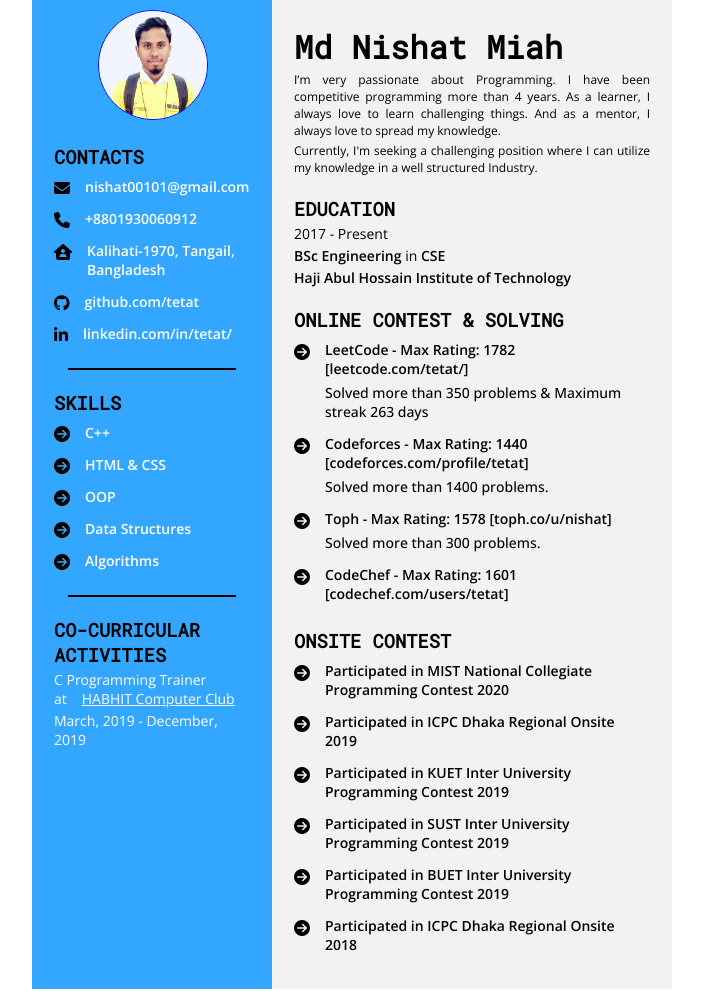
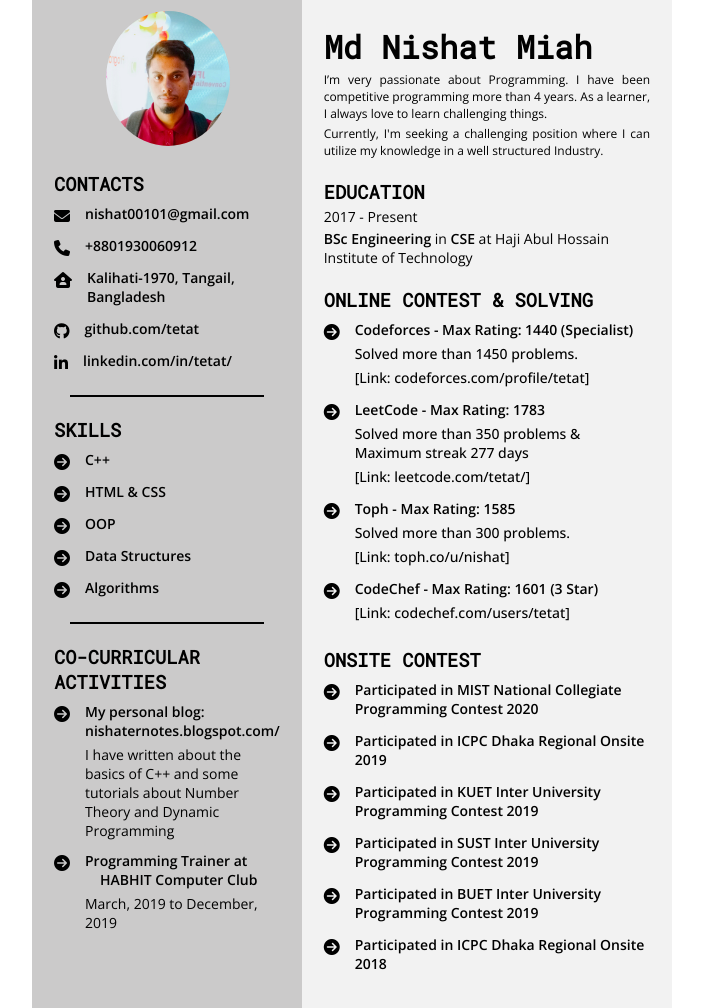
Before and after one commit to tetat/My-Resume, a plain HTML site: page index.html in a window 1280 px wide. Shown: the whole page, without its empty margins (288-991 px from the left). Drawn offline with nearby package versions, Linux system fonts and the light colour scheme.

Commit message:
picture change and some update

```diff
--- a/index.html
+++ b/index.html
@@ -22,7 +22,7 @@
     <div class="container">
         <div class="left-side">
             <div class="image">
-                <img src="Images/rsz_1.png" alt="" width="100%">
+                <img src="Images/ppicpc.jpg" alt="" width="100%">
             </div>
             <!-- contacts informations -->
 
@@ -139,9 +139,33 @@
             <!-- volunteer experience section -->
             <div class="sub-container">
                 <h3>Co-Curricular Activities</h3>
-                <p class="gap-y text-modify">C Programming Trainer at<a class="text-modify"
-                        href="https://www.facebook.com/HabhitComputerClub" target="_blank">HABHIT Computer Club</a></p>
-                <p class="gap-y text-modify">March, 2019 - December, 2019</p>
+                <div class="gap-y display-flex">
+                    <span class="margin-right padding-top-sm">
+                        <i class="fa-solid fa-circle-arrow-right"></i>
+                    </span>
+                    <div>
+                        <p class="text-semi-bold text-modify gap-y-sm">
+                            My personal blog: nishaternotes.blogspot.com/
+                        </p>
+                        <p class="gap-y text-modify">I have written about the basics of C++ and some tutorials about
+                            Number Theory and Dynamic Programming</p>
+                    </div>
+                </div>
+                <div class="gap-y display-flex">
+                    <span class="margin-right padding-top-sm">
+                        <i class="fa-solid fa-circle-arrow-right"></i>
+                    </span>
+                    <div>
+                        <p class="text-semi-bold text-modify gap-y-sm">
+                            Programming Trainer at
+                            <a class="text-modify ancor" href="https://www.facebook.com/HabhitComputerClub"
+                                target="_blank">
+                                HABHIT Computer Club
+                            </a>
+                        </p>
+                        <p class="gap-y text-modify">March, 2019 to December, 2019</p>
+                    </div>
+                </div>
             </div>
         </div>
 
@@ -152,7 +176,7 @@
             <div class="myself-section">
                 <p class="about-myself gap-y">I’m very passionate about Programming. I have been competitive
                     programming more than 4 years. As a learner, I always love to learn challenging
-                    things. And as a mentor, I always love to spread my knowledge.</p>
+                    things.</p>
                 <p class="about-myself gap-y">Currently, I'm seeking a challenging position where I can utilize my
                     knowledge in a well structured Industry.</p>
             </div>
@@ -160,10 +184,15 @@
             <div class="sub-container">
                 <h3>Education</h3>
                 <p class="gap-y text-modify-right">2017 - Present</p>
-                <p class="gap-y text-modify-right"><span class="text-semi-bold">BSc Engineering</span> in <span
-                        class="text-semi-bold">CSE</span>
+                <p class="gap-y text-modify-right">
+                    <span class="text-semi-bold">
+                        BSc Engineering
+                    </span> in
+                    <span class="text-semi-bold">
+                        CSE
+                    </span>
+                    at Haji Abul Hossain Institute of Technology
                 </p>
-                <p class="gap-y text-semi-bold text-modify-right">Haji Abul Hossain Institute of Technology</p>
             </div>
             <!-- contest achievements and problem solving section -->
             <div class="sub-container">
@@ -171,34 +200,54 @@
                 <div class="gap-y display-flex">
                     <span class="margin-right padding-top-sm"><i class="fa-solid fa-circle-arrow-right"></i></span>
                     <div>
-                        <p class="text-semi-bold text-modify-right gap-y-sm">LeetCode - Max Rating: 1782
-                            [leetcode.com/tetat/]
+                        <p class="text-semi-bold text-modify-right gap-y-sm">
+                            Codeforces - Max Rating: 1440 (Specialist)
                         </p>
-                        <p class="text-modify-right gap-y-sm text-medium">Solved more than 350 problems & Maximum
-                            streak 263 days</p>
+                        <p class="text-modify-right gap-y-sm text-medium">
+                            Solved more than 1450 problems.
+                        </p>
+                        <p class="text-modify-right gap-y-sm text-medium">
+                            [Link: codeforces.com/profile/tetat]
+                        </p>
+                    </div>
+                </div>
+                <div class="gap-y display-flex">
+                    <span class="margin-right padding-top-sm"><i class="fa-solid fa-circle-arrow-right"></i></span>
+                    <div>
+                        <p class="text-semi-bold text-modify-right gap-y-sm">LeetCode - Max Rating: 1783
+                        </p>
+                        <p class="text-modify-right gap-y-sm text-medium">
+                            Solved more than 350 problems & Maximum streak 277 days
+                        </p>
+                        <p class="text-modify-right gap-y-sm text-medium">
+                            [Link: leetcode.com/tetat/]
+                        </p>
                     </div>
                 </div>
                 <div class="gap-y display-flex">
                     <span class="margin-right padding-top-sm"><i class="fa-solid fa-circle-arrow-right"></i></span>
                     <div>
                         <p class="text-semi-bold text-modify-right gap-y-sm">
-                            Codeforces - Max Rating: 1440 [codeforces.com/profile/tetat]
+                            Toph - Max Rating: 1585
                         </p>
-                        <p class="text-modify-right gap-y-sm text-medium">Solved more than 1400 problems.</p>
+                        <p class="text-modify-right gap-y-sm text-medium">
+                            Solved more than 300 problems.
+                        </p>
+                        <p class="text-modify-right gap-y-sm text-medium">
+                            [Link: toph.co/u/nishat]
+                        </p>
                     </div>
                 </div>
                 <div class="gap-y display-flex">
                     <span class="margin-right padding-top-sm"><i class="fa-solid fa-circle-arrow-right"></i></span>
                     <div>
-                        <p class="text-semi-bold text-modify-right gap-y-sm">Toph - Max Rating: 1578 [toph.co/u/nishat]
+                        <p class="text-semi-bold text-modify-right gap-y-sm">
+                            CodeChef - Max Rating: 1601 (3 Star)
                         </p>
-                        <p class="text-modify-right gap-y-sm text-medium">Solved more than 300 problems.</p>
+                        <p class="text-modify-right gap-y-sm text-medium">
+                            [Link: codechef.com/users/tetat]
+                        </p>
                     </div>
-                </div>
-                <div class="gap-y display-flex">
-                    <span class="margin-right padding-top-sm"><i class="fa-solid fa-circle-arrow-right"></i></span>
-                    <p class="text-semi-bold text-modify-right gap-y-sm">CodeChef - Max Rating: 1601
-                        [codechef.com/users/tetat]</p>
                     <!-- <p class="text-modify-right gap-y-sm">Solved more than 300 problems</p> -->
                 </div>
             </div>
--- a/style.css
+++ b/style.css
@@ -87,7 +87,7 @@ h3 {
 /* Left side styles of Resume */
 .left-side {
     /* background-color: rgb(54, 96, 146); */
-    background-color: rgb(51, 167, 255);
+    background-color: rgb(203, 202, 202);
     padding: 5px 22px 10px 22px;
 }
 
@@ -99,7 +99,7 @@ h3 {
 
 .image img {
     margin-top: 0;
-    border: 1px solid blue;
+    border: 1px solid rgb(203, 202, 202);
     border-radius: 50%;
 }
 
@@ -109,9 +109,14 @@ a {
 }
 
 .text-modify {
-    color: white;
+    /* color: white; */
     font-size: 14px;
     font-family: 'Open Sans', sans-serif;
+}
+
+.ancor {
+    text-decoration: none;
+    color: black;
 }
 
 /* Right side styles of Resume */
```
Also changed, not shown: Images/960.jpg (added), Images/ppicpc.jpg (added).
